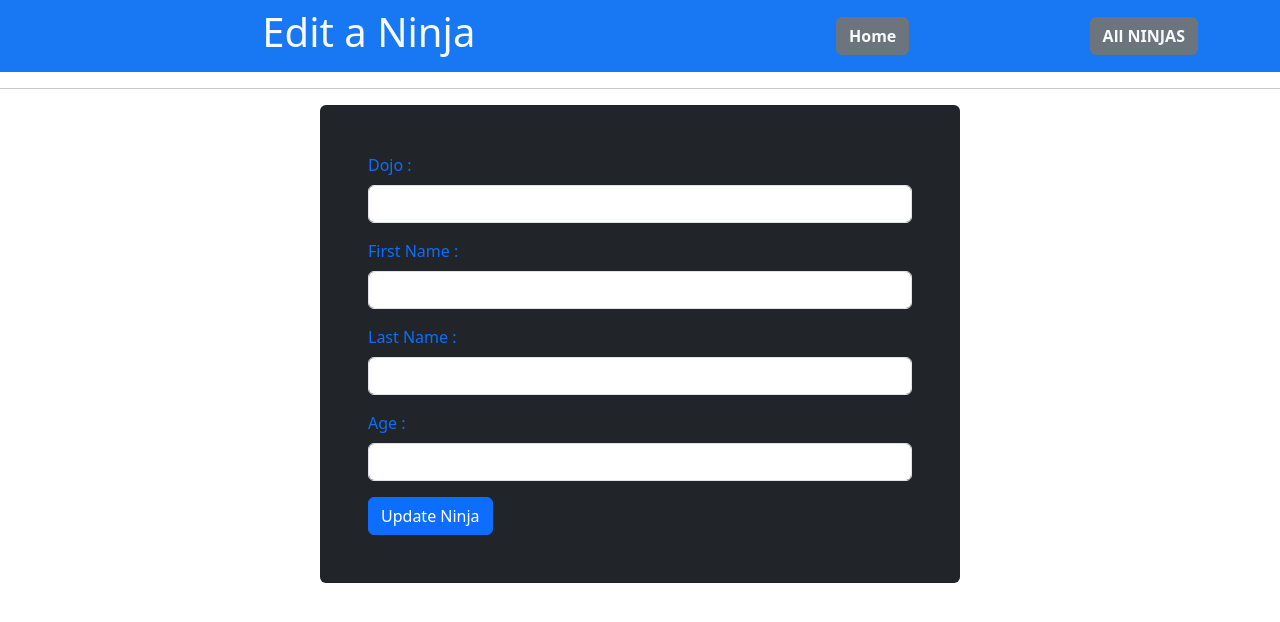
After one commit to Adelkhed/Dojos_And_Ninjas, a Python web app: template flask_app/templates/edit_ninja.html in a window 1280 px wide. The commit adds this page. Shown: the top 622 px of the page. Run offline with Jinja, Linux system fonts and the light colour scheme; the template is opened without the code that fills it, so the values that code supplies are empty.

Commit message:
edit delete ninja

```diff
--- a/flask_app/models/dojo.py
+++ b/flask_app/models/dojo.py
@@ -25,7 +25,7 @@ class Dojo:
     def get_dojo_with_ninjas(cls, data):
 
         query = "SELECT * FROM dojos LEFT JOIN ninjas ON dojos.id = ninjas.dojo_id WHERE ninjas.dojo_id = %(id)s;"
-        print(query)
+
         results = connectToMySQL(DB).query_db(query, data)
         print(results)
         if not results:
--- a/flask_app/templates/dojo_ninja.html
+++ b/flask_app/templates/dojo_ninja.html
@@ -26,6 +26,7 @@
                         <th>First Name</th>
                         <th>Last Name</th>
                         <th>Age</th>
+                        <th>Actions</th>
                     </tr>
                 </thead>
                 <tbody>
@@ -34,6 +35,9 @@
                         <td>{{ row.first_name }}</td>
                         <td>{{ row.last_name }}</td>
                         <td>{{ row.age }}</td>
+                        <td><a href="/ninja/edit/{{row.id }}">Edit</a>
+                            <a href="/ninja/delete/{{row.id }}">Delete</a>
+                        </td>
                     </tr>
                    {% endfor %}
                 </tbody>
--- /dev/null
+++ b/flask_app/templates/edit_ninja.html
@@ -0,0 +1,56 @@
+<!DOCTYPE html>
+<html lang="en">
+<head>
+    <meta charset="UTF-8">
+    <meta name="viewport" content="width=device-width, initial-scale=1.0">
+    <link href="https://cdn.jsdelivr.net/npm/bootstrap@5.3.3/dist/css/bootstrap.min.css" rel="stylesheet" integrity="sha384-QWTKZyjpPEjISv5WaRU9OFeRpok6YctnYmDr5pNlyT2bRjXh0JMhjY6hW+ALEwIH" crossorigin="anonymous">
+
+    <title>Edit Ninja</title>
+</head>
+<body>
+    <header>
+        <div class="navbar" style="background-color: #1877F2;">
+            <div class="container d-flex justify-content-between align-items-center">
+                <h1 class="text-light mx-auto">Edit a  Ninja</h1>
+                <a href="/" class="text-light ms-auto btn btn-secondary">
+                    <strong>Home</strong>
+                </a>
+                <a href="/" class="text-light ms-auto btn btn-secondary">
+                    <strong>All NINJAS</strong>
+                </a>
+            </div>
+        </div>
+    </header>
+    <hr/>
+
+
+    <form action="/update/ninja" methods="post" class="bg-dark text-primary p-5 rounded col-6 mx-auto">
+        <div class="mb-3">
+            <label for="dojo_id" class="form-label">Dojo :</label>
+            <select name="dojo_id" class="form-control">
+                {% for dojo in dojos %}
+                    <option value="{{ ninja_update.dojo_id }}">{{ dojo.name }}</option>
+                {% endfor %}
+            </select>
+        </div>
+        <div class="mb-3">
+            <label for="first_name" class="form-label">First Name :</label>
+            <input type="text" name="first_name" class="form-control" value="{{ninja_update.first_name}}">
+        </div>
+        <div class="mb-3">
+            <label for="last_name" class="form-label">Last Name :</label>
+            <input type="text" name="last_name" class="form-control" value="{{ninja_update.last_name}}">
+        </div>
+        <div class="mb-3">
+            <label for="last_name" class="form-label">Age :</label>
+            <input type="number" name="age" class="form-control" value="{{ninja_update.age}}">
+        </div>
+        <div class="mb-3" hidden>
+            <label for="id" class="form-label">id :</label>
+            <input type="number" name="id" class="form-control" value="{{ninja_update.id}}">
+        </div>
+
+        <button type="submit" class="btn btn-primary">Update Ninja</button>
+    </form>
+</body>
+</html>
```
Also changed, not shown: flask_app/controllers/ninjas.py (+31 -4 lines), flask_app/models/ninja.py (+26 -1 lines).
